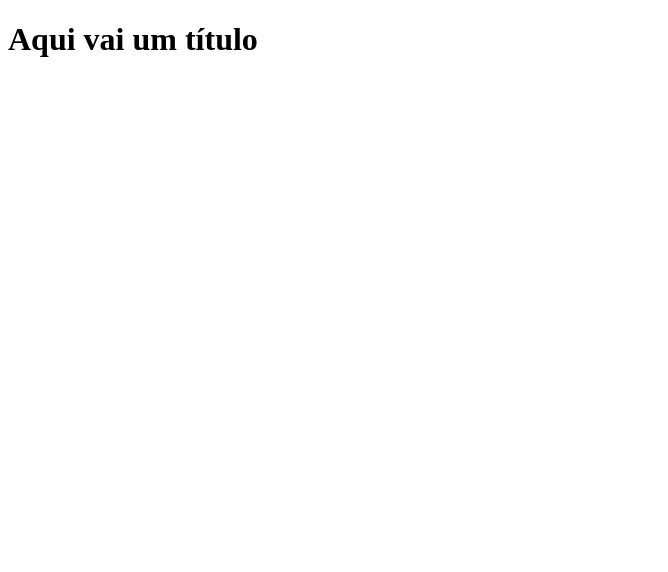
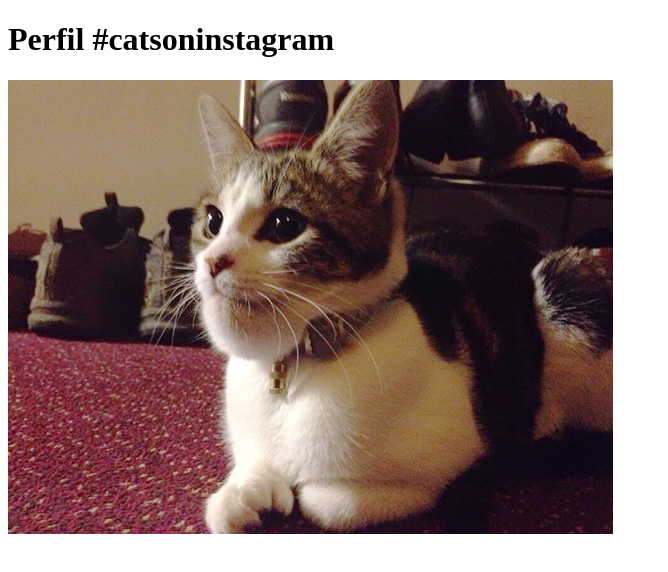
Before and after one commit to KaikySr/ProvaDevOpsBosch, a plain HTML site: page index.html in a window 1280 px wide. Shown: the whole page, without its empty margins (0-668 px from the left). Drawn offline with Linux system fonts and the light colour scheme.

Commit message:
Segundo commit, gato

```diff
--- a/index.html
+++ b/index.html
@@ -1,10 +1,11 @@
 <!DOCTYPE html>
 <html lang="pt-br">
 <head>
-    <title>Título da página</title>
+    <title>Fanpage de Gatinhos</title>
     <meta charset="utf-8">
 </head>
 <body>
-    <h1>Aqui vai um título</h1>
+    <h1>Perfil #catsoninstagram</h1>
+    <img src="imagens/gato.jpg"/>
 </body>
 </html>
```
Also changed, not shown: imagens/gato.jpg (added), 1 other file.
